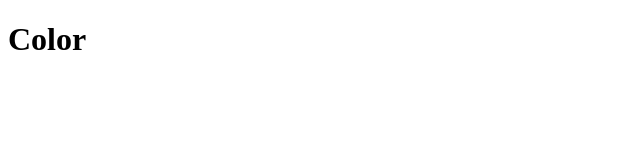
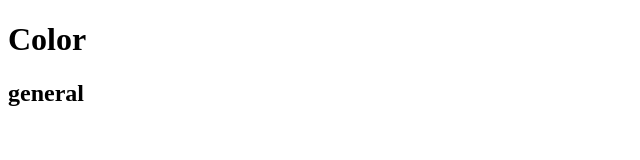
Before and after one commit to iamrutudhvaj/git-demo, a plain HTML site: page index.html in a window 1280 px wide. Shown: the whole page, without its empty margins (0-640 px from the left). Drawn offline with Linux system fonts and the light colour scheme.

Commit message:
general-color

```diff
--- a/index.html
+++ b/index.html
@@ -10,6 +10,7 @@
 
 <body>
     <h1>Color</h1>
+    <h2>general</h2>
 </body>
 
 </html>
```
